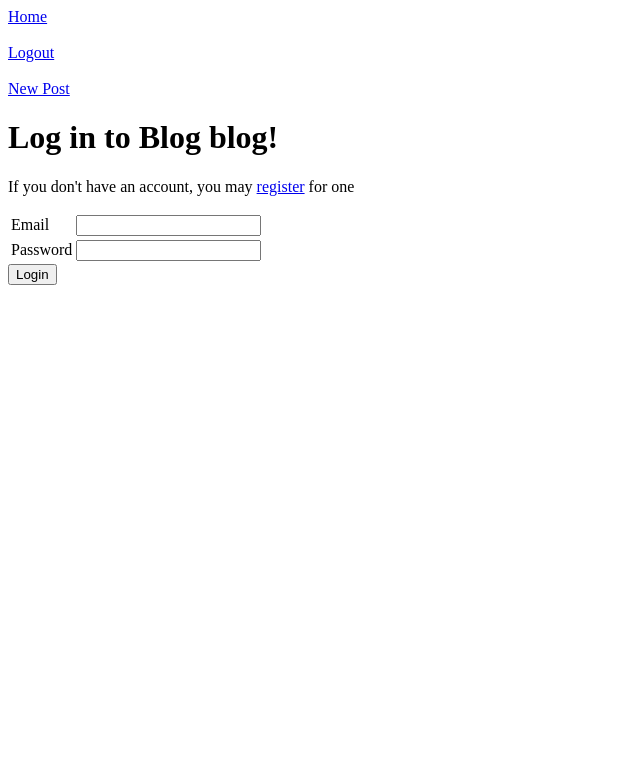
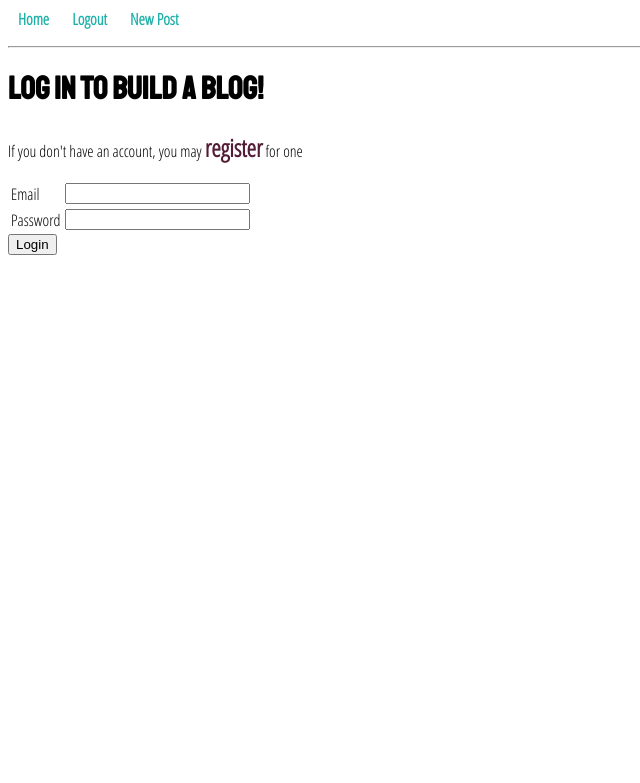
Before and after one commit to EyeLikeFire/blogz, a Flask app: page /login in a window 1280 px wide. Shown: the top 783 px of the page, without its empty margins (0-640 px from the left). Run offline with Flask 2, Linux system fonts and the light colour scheme.

Commit message:
Final update for build-a-blog

```diff
--- a/main.py
+++ b/main.py
@@ -1,117 +1,3 @@
-# from flask import Flask, request, redirect, render_template, session, flash
-# from flask_sqlalchemy import SQLAlchemy
-
-# app = Flask(__name__)
-# app.config['DEBUG'] = True
-# app.config['SQLALCHEMY_DATABASE_URI'] = 'mysql+pymysql://get-it-done:get-it-done-user@localhost:8889/get-it-done'
-# app.config['SQLALCHEMY_ECHO'] = True
-# db = SQLAlchemy(app)
-# app.secret_key = 'xy74'
-
-# class Task(db.Model):
-
-#     id = db.Column(db.Integer, primary_key=True)
-#     name = db.Column(db.String(120))
-#     completed = db.Column(db.Boolean)
-#     owner_id = db.Column(db.Integer, db.ForeignKey('user.id'))
-
-#     def __init__(self, name, owner):
-#         self.name = name
-#         self.completed = False
-#         self.owner = owner
-
-# class User(db.Model):
-
-#     id = db.Column(db.Integer, primary_key=True)
-#     email = db.Column(db.String(120), unique=True)
-#     password = db.Column(db.String(120))
-#     tasks = db.relationship('Task', backref='owner')
-
-#     def __init__(self, email, password):
-#         self.email = email
-#         self.password = password
-
-# @app.before_request
-# def require_login():
-#     allowed_routes = ['login', 'register', 'new-post']
-#     if request.endpoint not in allowed_routes and 'email' not in session:
-#         return redirect('/login')
-
-
-
-# @app.route('/', methods=['POST', 'GET'])
-# def index():
-
-#     owner = User.query.filter_by(email=session['email']).first()
-
-#     if request.method == 'POST':
-#         task_name = request.form['task']
-#         new_task = Task(task_name, owner)
-#         db.session.add(new_task)
-#         db.session.commit()
-
-#     tasks = Task.query.filter_by(completed=False,owner=owner).all()
-#     completed_tasks = Task.query.filter_by(completed=True,owner=owner).all()
-
-#     return render_template(todos.html, title='Get It Done!', tasks=tasks, completed_tasks=completed_tasks)
-
-# @app.route('/login', methods=['POST', 'GET'])
-# def login():
-
-#     if request.method == 'POST':
-#         email = request.form['email']
-#         password = request.form['password']
-#         user = User.query.filter_by(email=email).first()
-#         if user and user.password == password:
-#             session['email'] = email
-#             flash("Welcome " + email + "!") #"Flash messages" store info directly in the session data. That way if you redirect you still have the info
-#             print(session)
-#             return redirect('/')
-#         else:
-#             flash("User & password combo is incorrect, or does not exist", 'nocombo')
-
-
-#     return render_template('login.html')
-
-# @app.route('/register', methods=['POST', 'GET'])
-# def register():
-#     if request.method == 'POST':
-#         email = request.form['email']
-#         password = request.form['password']
-#         verify = request.form['verify']
-
-#         #TODO - validate user's data
-
-#         existing_user = User.query.filter_by(email=email).first()
-
-#         if not existing_user:
-#             new_user = User(email, password)
-#             db.session.add(new_user)
-#             db.session.commit()
-#             session['email'] = email
-#             return redirect('/')
-#         else:
-#             # TODO - user better response messaging
-#             return "<h2>That email already exisits</h2>"
-
-#     return render_template('register.html')
-
-# @app.route('/logout')
-# def logout():
-#     del session['email']
-#     return redirect('/')
-
-
-# @app.route('/delete-task', methods=['POST'])
-# def delete_task():
-#     task_id = int(request.form['task-id'])
-#     task = Task.query.get(task_id)
-#     task.completed = True
-#     db.session.add(task)
-#     db.session.commit()
-
-#     return redirect('/')
-
 # - - - - - - - - - - [  B L O G  ] - - - - - - - - - - - - #
 from flask import Flask, request, redirect, render_template, session, flash
 from flask_sqlalchemy import SQLAlchemy
@@ -215,7 +101,6 @@ def login():
 def new_post():
 
     if request.method == 'POST':
-
         author = User.query.filter_by(email=session['email']).first()
         title = request.form['title']
         content = request.form['body']
@@ -233,21 +118,15 @@ def new_post():
         db.session.add(new_post)
         db.session.commit()
 
-
         return redirect('/home?id='+str(new_post.id))
-
     return render_template('new-post.html')
 
 @app.route('/home', methods=['POST', 'GET'])
 def BlogIndex():
 
     blog_user = User.query.filter_by(email=session['email']).first()
-    #print("Kabooogulaaaa" + str(blog_user))
     blogs = Blog.query.filter_by(deleted=False).all()
     blog_id = request.args.get('id')
-    print("////////////////////////////////////////////////////////")
-    print(blog_id)
-
 
     if request.method == "GET" and blog_id:
         blogs = Blog.query.filter_by(id=blog_id).first()
--- a/templates/base.html
+++ b/templates/base.html
@@ -1,22 +1,66 @@
 <!doctype <!DOCTYPE html>
 <html>
 <head>
-    <title>{{title}}</title>
-
+    <title>Build a blog</title>
+    <link href="https://fonts.googleapis.com/css?family=Open+Sans+Condensed:300|Staatliches" rel="stylesheet">
     <style>
         .nocombo {
             color:red;
         }
+        .btn {
+            background-color: rgb(59, 59, 59);
+            border-style: none;
+            color: white;
+            font-weight: bold;
+            padding: 7px;
+            border-radius: 3px;
+        }
+        .inline {
+            font-size: 1em;
+           display: inline;
+           margin: 10px;
+           text-decoration: none;
+           font-weight: bold;
+           color:lightseagreen;
+
+        }
+        .inline:hover {
+            color:rgb(46, 131, 127);
+        }
+
+        .large {
+            font-size: 2em;
+        }
+        .medium {
+            font-size: 1.5em;
+        }
+        /*
+         https://css-tricks.com/snippets/css/scale-on-hover-with-webkit-transition/
+        */
+        .grow { transition: all .2s ease-in-out; }
+        .grow:hover { margin-left: 10px; }
+        a {
+            font-size: 1.5em;
+           text-decoration: none;
+           font-weight: bold;
+           color:rgb(83, 28, 54);
+        }
+        a:hover {
+            color:rgb(199, 27, 107);
+        }
+        body {font-family: 'Open Sans Condensed', sans-serif;}
+        h1 {font-family: 'Staatliches', cursive;}
+
     </style>
 </head>
 <body>
 
     <div>
-        <a href="/home">Home</a>
-        <br><br>
-        <a href='/logout'>Logout</a>
-        <br><br>
-        <a href="/new-post">New Post</a>
+        <a class="inline" href="/home">Home</a>
+
+        <a class="inline" href='/logout'>Logout</a>
+
+        <a class="inline" href="/new-post">New Post</a>
     </div>
 
     {% with messages = get_flashed_messages(with_categories=True)%}
@@ -29,7 +73,7 @@
         </ul>
 
     {% endwith %}
-
+    <hr>
     {% block content %}
     {% endblock %}
 
--- a/templates/home.html
+++ b/templates/home.html
@@ -1,7 +1,7 @@
 {% extends "base.html" %}
 
 {% block content %}
-    <h1>Blog blog</h1>
+    <h1>Build a <s>Bear</s> Blog</h1>
 
 
 
@@ -9,12 +9,14 @@
 <br>
 
 {% for blog in blogs %}
+<div class="grow">
 <a href="/home?id={{blog.id}}">
 <span><b>{{blog.title}}</b></span>
 </a>
 <br>
 <span>{{blog.post}}</span>
 <br>
+</div>
 <br>
 {% endfor %}
 
--- a/templates/login.html
+++ b/templates/login.html
@@ -1,7 +1,7 @@
 {% extends "base.html" %}
 
 {% block content %}
-<h1>Log in to Blog blog!</h1>
+<h1>Log in to Build a blog!</h1>
 <p>If you don't have an account, you may <a href="/register">register</a> for one</p>
 <form action="/login" method="post">
     <table>
--- a/templates/register.html
+++ b/templates/register.html
@@ -1,7 +1,7 @@
 {% extends "base.html" %}
 
 {% block content %}
-<h1>Register to Blog blog!</h1>
+<h1>Register to Build a blog!</h1>
 <form action="/register" method="post">
     <table>
         <tr>
```
Also changed, not shown: templates/new-post.html (+5 -3 lines), templates/post.html (+3 -4 lines).
